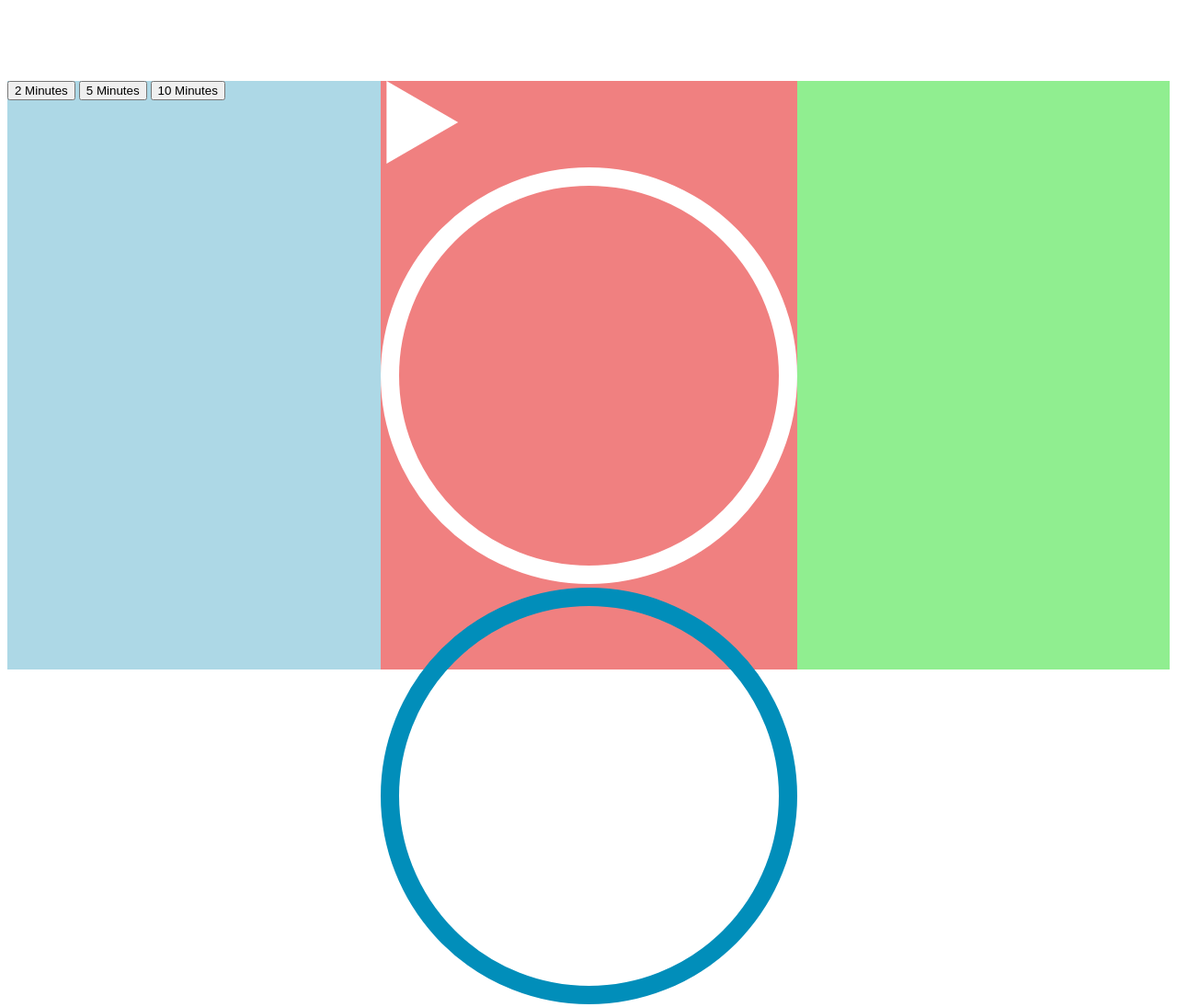
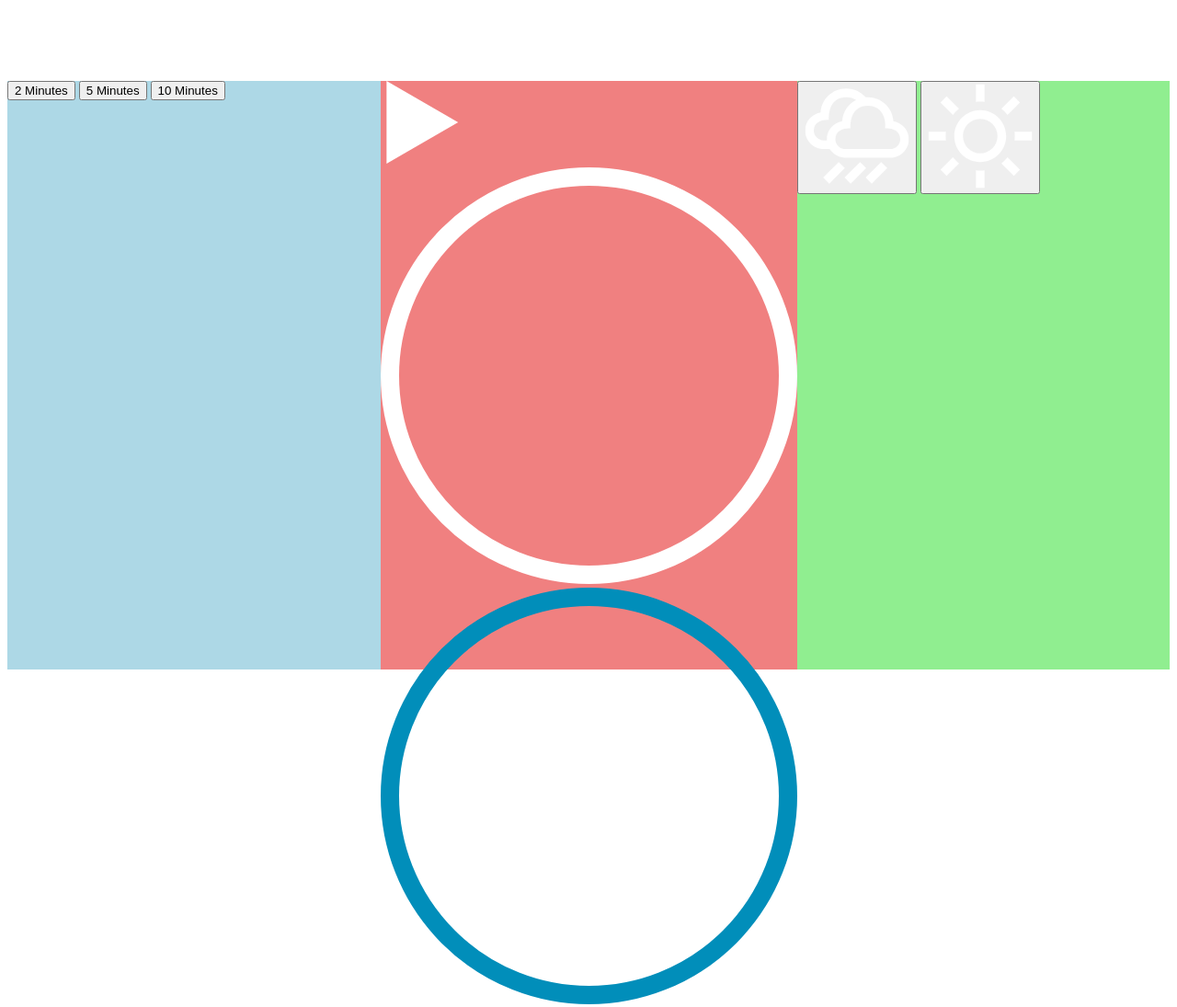
Before and after one commit to Reegulus/Meditation-app, a plain HTML site: page index.html in a window 1280 px wide. Shown: the top 1095 px of the page at 92% size. Drawn offline with Linux system fonts and the light colour scheme.

Commit message:
made buttons, added icons index.html

```diff
--- a/index.html
+++ b/index.html
@@ -51,10 +51,16 @@
                     stroke-width="20"
             />
         </svg>
-
-
+        <h3 class="time-display">0:00</h3>
     </div>
-    <div class="sound-picker"></div>
+    <div class="sound-picker">
+        <button data-sound="./sounds/rain.mp3" data-video="./video/rain.mp4">
+            <img src="./svg/rain.svg" alt="rain">
+        </button>
+        <button data-sound="./sound/beach.mp3" data-video="./sound/beach.mp4">
+            <img src="./svg/beach.svg" alt="beach">
+        </button>
+    </div>
 </div>
 <script src="app.js"></script>
 </body>
```
